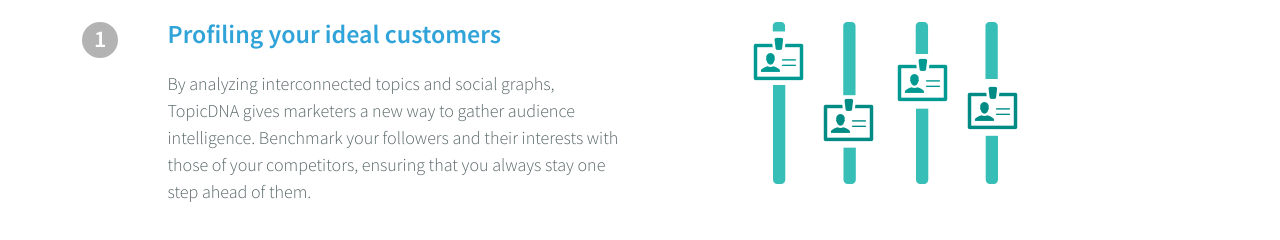
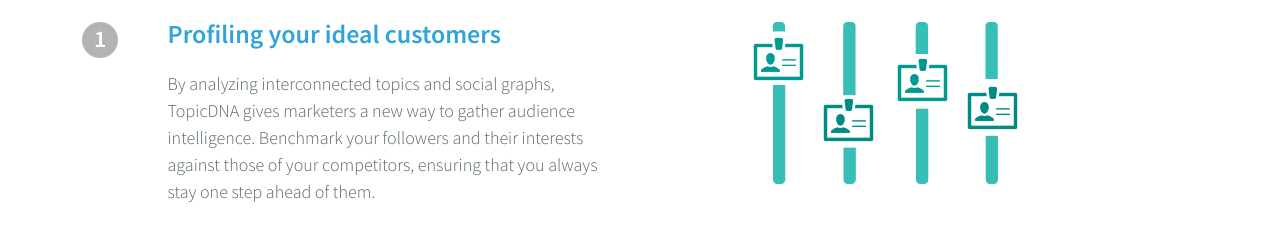
Before and after one commit to annchanyt/TopicDNA, a plain HTML site: page index.html in a window 1280 px wide. Shown: the part 684-924 px from the top of the page. Drawn offline with nearby package versions, Linux system fonts and the light colour scheme; a script that the page names is missing.

Commit message:
copy changes

```diff
--- a/index.html
+++ b/index.html
@@ -85,7 +85,7 @@
             </div>
             <div class="col-xs-10 col-md-5">
               <h3>Profiling your ideal customers</h3>
-              <p>By analyzing interconnected topics and social graphs, TopicDNA gives marketers a new way to gather audience intelligence. Benchmark your followers and their interests with those of your competitors, ensuring that you always stay one step ahead of them.</p>
+              <p>By analyzing interconnected topics and social graphs, TopicDNA gives marketers a new way to gather audience intelligence. Benchmark your followers and their interests against those of your competitors, ensuring that you always stay one step ahead of them.</p>
             </div>
             <div class="col-xs-6 col-xs-offset-2 col-md-5 col-md-offset-1">
               <img class='img-responsive' src="images/profile-icon.png" alt="">
```
